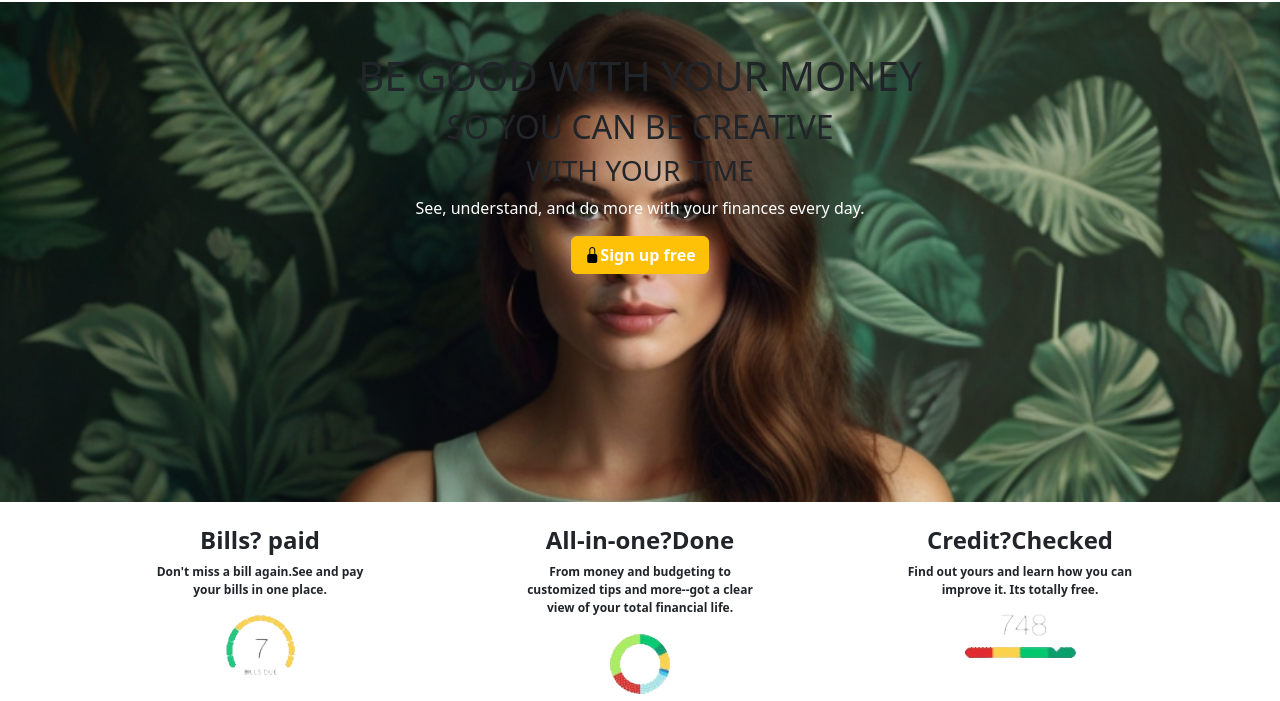
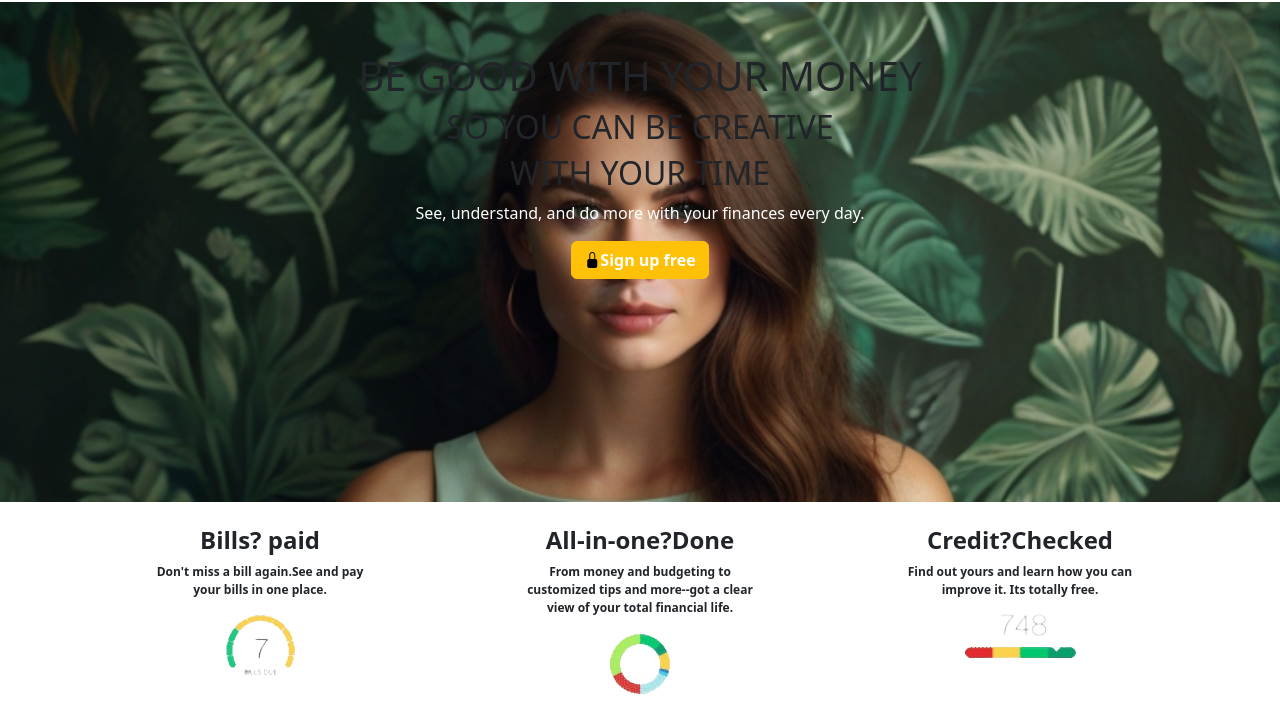
Before and after one commit to renukapkm/project1, a plain HTML site: page index.html in a window 1280 px wide. Shown: the part 71-772 px from the top of the page. Drawn offline with nearby package versions, Linux system fonts and the light colour scheme; a script that the page names is missing.

Commit message:
Update index.html

```diff
--- a/index.html
+++ b/index.html
@@ -56,7 +56,7 @@
 
                         <h1 class="h1">BE GOOD WITH YOUR MONEY  </h1>
                         <h1 class="h2">SO YOU CAN BE CREATIVE</h1>
-                        <h1 class="h3">WITH YOUR TIME</h1>
+                        <h1 class="h2">WITH YOUR TIME</h1>
                         <p class="pa">See, understand, and do more with your finances every day.</p>
                         <button type="button" class="btn btn-warning " > <b class="bi bi-lock-fill"><a href="" title="Sign up free" style="text-decoration: none; color: white;">Sign up free</a></b></button>
 
```
